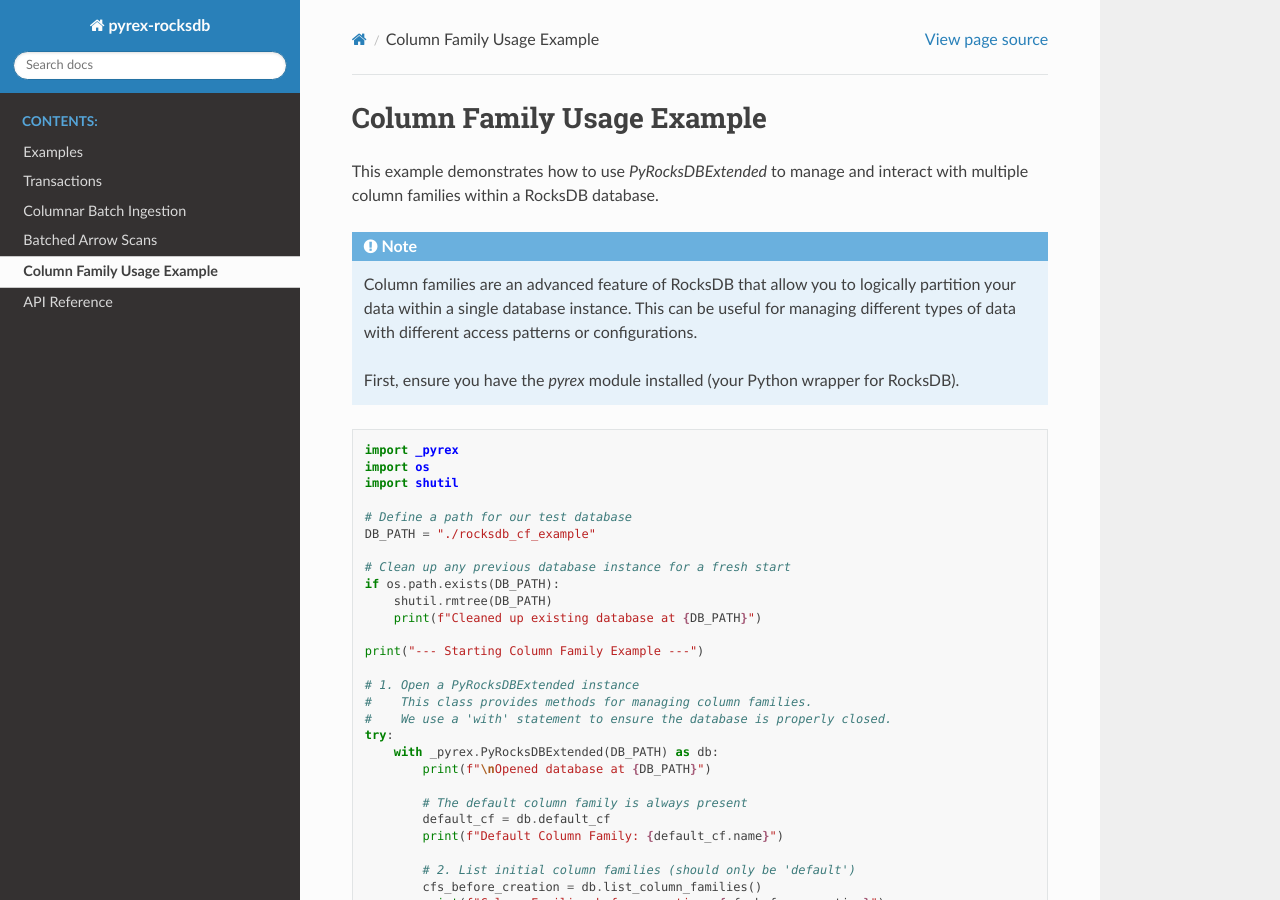
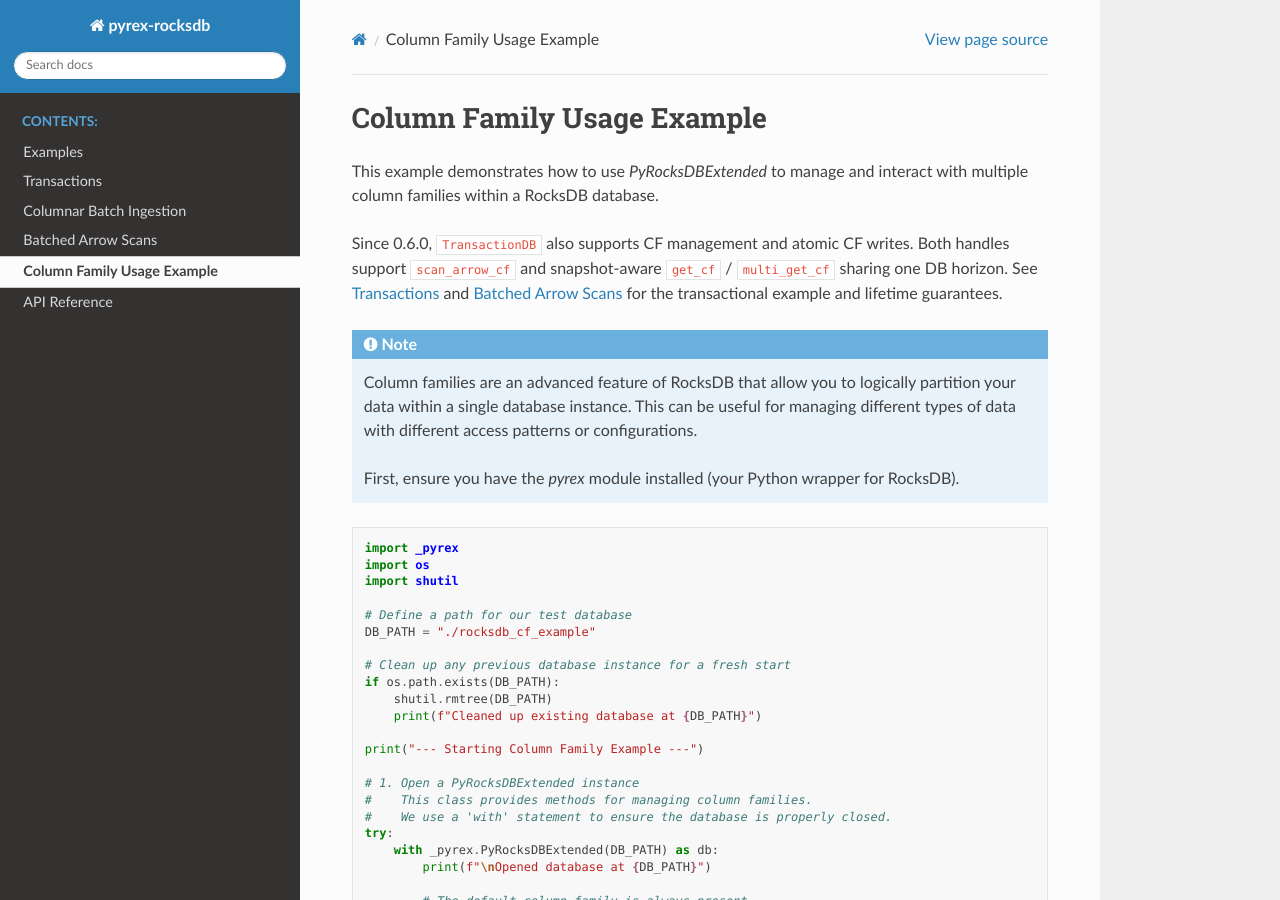
Before and after one commit to mylonasc/pyrex, a Sphinx documentation site: the page built from docs/source/column_families.rst, in a window 1280 px wide and 900 px high. Built offline with Sphinx 7.4.7 and the Read the Docs theme 3.1.0, drawn with Linux system fonts in a browser that asks for light colours.

```diff
--- a/docs/source/column_families.rst
+++ b/docs/source/column_families.rst
@@ -4,6 +4,11 @@ Column Family Usage Example
 ===========================
 
 This example demonstrates how to use `PyRocksDBExtended` to manage and interact with multiple column families within a RocksDB database.
+
+Since 0.6.0, ``TransactionDB`` also supports CF management and atomic CF
+writes. Both handles support ``scan_arrow_cf`` and snapshot-aware ``get_cf`` /
+``multi_get_cf`` sharing one DB horizon. See :doc:`transactions` and
+:doc:`arrow_scans` for the transactional example and lifetime guarantees.
 
 .. note::
 
```
Also changed, not shown: docs/source/transactions.rst (+28 -1 lines), 3 other files.
